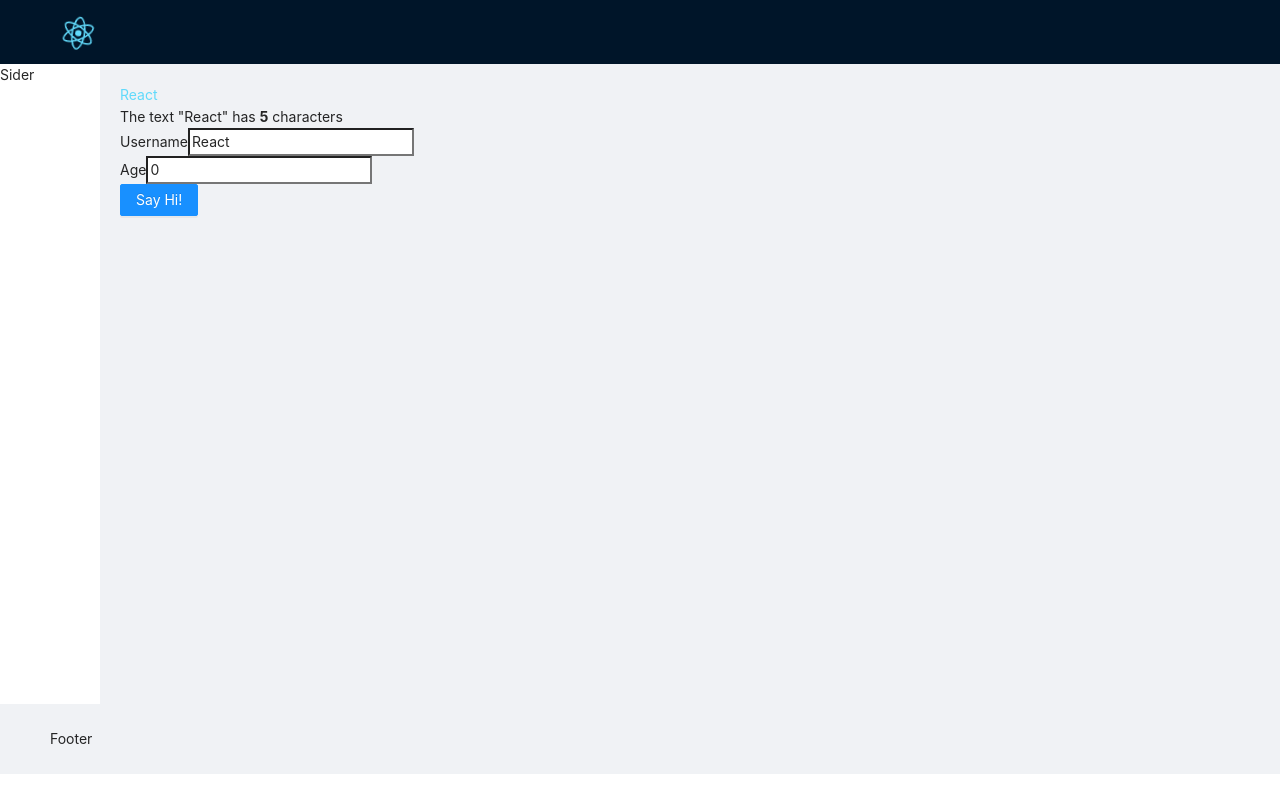
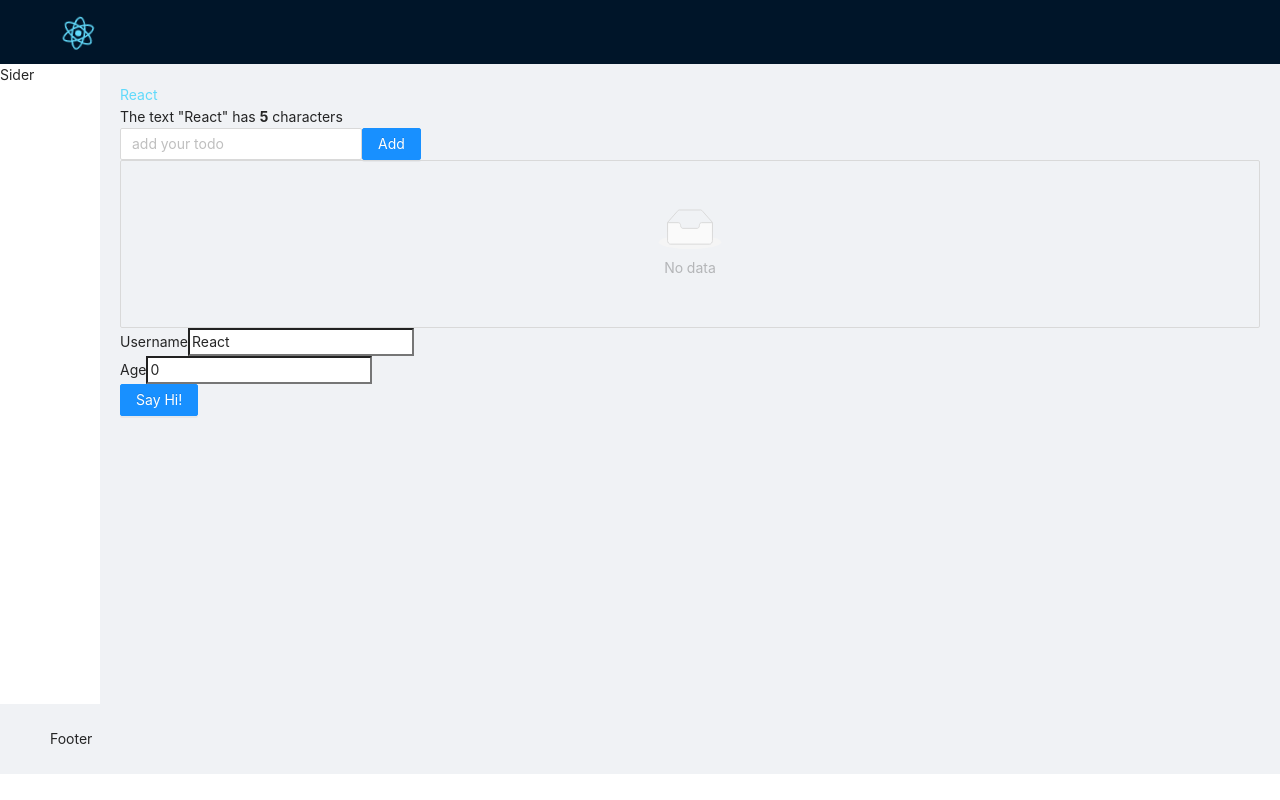
Before and after one commit to JimmyLv/react-basic, a React (Create React App) app: page / in a window 1280 px wide. Built offline with nearby package versions, Linux system fonts and the light colour scheme.

Commit message:
added todo list

```diff
--- a/package.json
+++ b/package.json
@@ -3,6 +3,7 @@
   "version": "0.1.0",
   "private": true,
   "dependencies": {
+    "@ant-design/icons": "^4.4.0",
     "@testing-library/jest-dom": "^5.11.4",
     "@testing-library/react": "^11.1.0",
     "@testing-library/user-event": "^12.1.10",
--- a/src/App.js
+++ b/src/App.js
@@ -1,11 +1,12 @@
-import { Button, Layout } from "antd";
-import React from "react";
-import "./App.css";
-import CharacterCount from "./components/CharCounter";
-import FormItem from "./components/FormItem";
-import { Link } from "./components/Link";
-import { useLocalStorageState } from "./hooks/useLocalStorageState";
-import logo from "./logo.svg";
+import { Button, Layout } from 'antd'
+import React from 'react'
+import './App.css'
+import CharacterCount from './components/CharCounter'
+import FormItem from './components/FormItem'
+import { Link } from './components/Link'
+import { TodoList } from './components/TodoList'
+import { useLocalStorageState } from './hooks/useLocalStorageState'
+import logo from './logo.svg'
 
 const { Header, Footer, Sider, Content } = Layout;
 
@@ -31,6 +32,7 @@ function App() {
           <Content style={{ minHeight: "80vh", padding: "20px" }}>
             <Link>{username}</Link>
             <CharacterCount text={username} />
+            <TodoList />
             <form onSubmit={handleSubmit}>
               <FormItem
                 label="Username"
--- /dev/null
+++ b/src/components/TodoItem.js
@@ -0,0 +1,23 @@
+import { CloseOutlined } from "@ant-design/icons";
+import { Popconfirm } from "antd";
+
+export function TodoItem({ todo, toggleTodo, deleteTodo }) {
+  return (
+    <div>
+      <span
+        style={{ textDecoration: todo.completed ? "line-through" : "none" }}
+        onClick={toggleTodo}
+      >
+        {todo.text}
+      </span>
+      <Popconfirm
+        title="Are you sure to delete this todo?"
+        onConfirm={deleteTodo}
+        okText="Yes"
+        cancelText="No"
+      >
+        <CloseOutlined />
+      </Popconfirm>
+    </div>
+  );
+}
--- /dev/null
+++ b/src/components/TodoList.js
@@ -0,0 +1,60 @@
+import { Button, Col, Form, Input, List, Row } from "antd";
+import { useLocalStorageState } from "../hooks/useLocalStorageState";
+import { TodoItem } from "./TodoItem";
+
+export function TodoList() {
+  const [todo, setTodo] = useLocalStorageState("todo");
+  const [todos, setTodos] = useLocalStorageState("todos", []);
+
+  function addTodo() {
+    const newTodo = { id: +new Date(), text: todo, completed: false };
+    setTodos([...todos, newTodo]);
+    setTodo("");
+  }
+  function toggleTodo(todo) {
+    setTodos(
+      todos.map((item) => ({
+        ...item,
+        completed: todo.id === item.id ? !item.completed : item.completed,
+      }))
+    );
+  }
+
+  function deleteTodo(todo) {
+    setTodos(todos.filter((item) => item.id !== todo.id));
+  }
+
+  return (
+    <div>
+      <Form onFinish={addTodo}>
+        <Row>
+          <Col>
+            <Input
+              value={todo}
+              onChange={(e) => setTodo(e.target.value)}
+              placeholder={"add your todo"}
+            />
+          </Col>
+          <Col>
+            <Button type="primary" htmlType="submit">
+              Add
+            </Button>
+          </Col>
+        </Row>
+      </Form>
+      <List
+        bordered
+        dataSource={[...todos].reverse()}
+        renderItem={(item) => (
+          <List.Item>
+            <TodoItem
+              todo={item}
+              toggleTodo={() => toggleTodo(item)}
+              deleteTodo={() => deleteTodo(item)}
+            />
+          </List.Item>
+        )}
+      />
+    </div>
+  );
+}
--- a/src/hooks/useLocalStorageState.js
+++ b/src/hooks/useLocalStorageState.js
@@ -1,11 +1,12 @@
 import React from "react";
 
 export function useLocalStorageState(key, initValue = "") {
-  const [value, setValue] = React.useState(
-    () => window.localStorage.getItem(key) || initValue
-  );
+  const [value, setValue] = React.useState(() => {
+    let item = window.localStorage.getItem(key);
+    return JSON.parse(item) || initValue;
+  });
   React.useEffect(() => {
-    window.localStorage.setItem(key, value);
+    window.localStorage.setItem(key, JSON.stringify(value));
   }, [key, value]);
 
   return [value, setValue];
```
Also changed, not shown: 1 other file (tests, documents, lock files or other folders).
